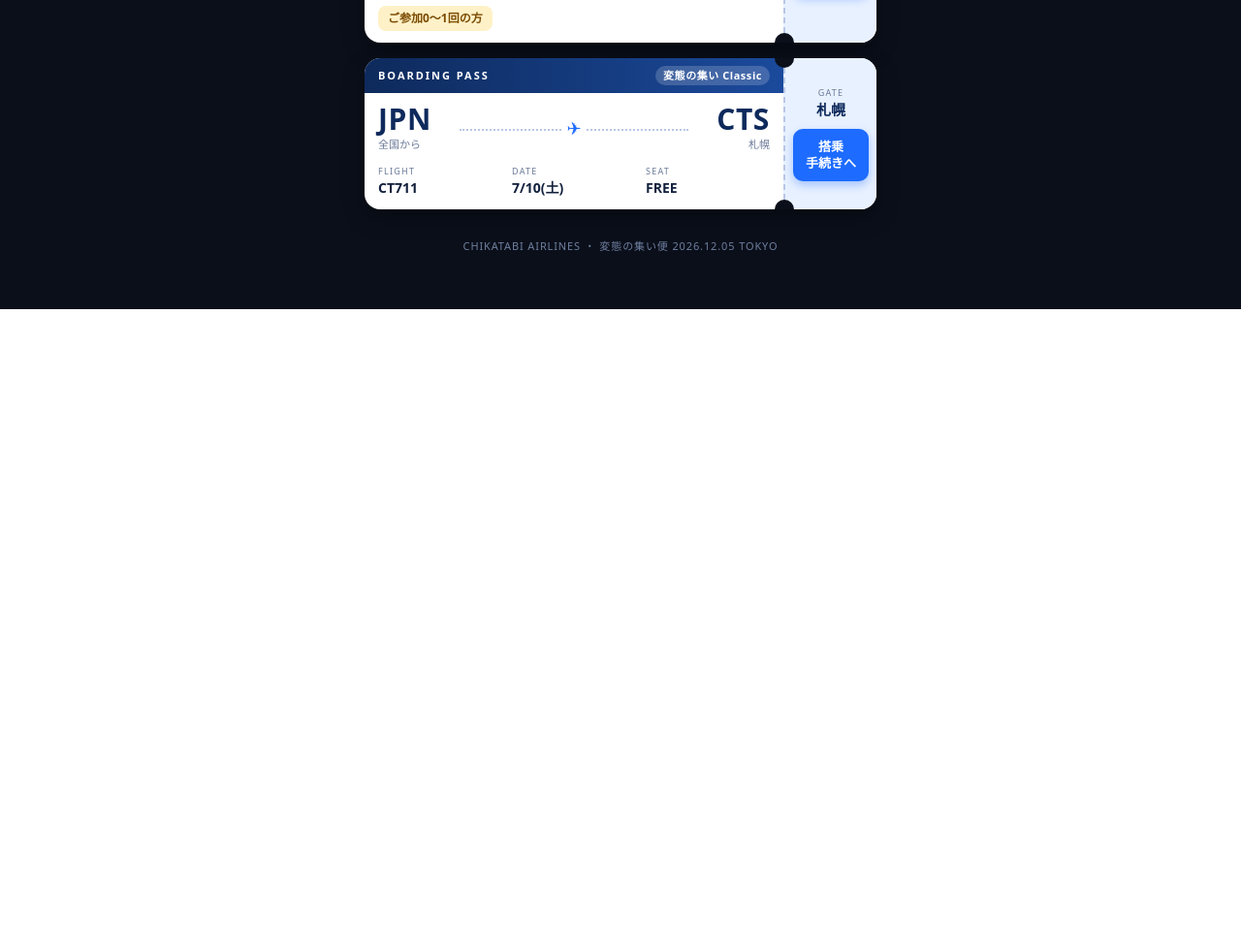
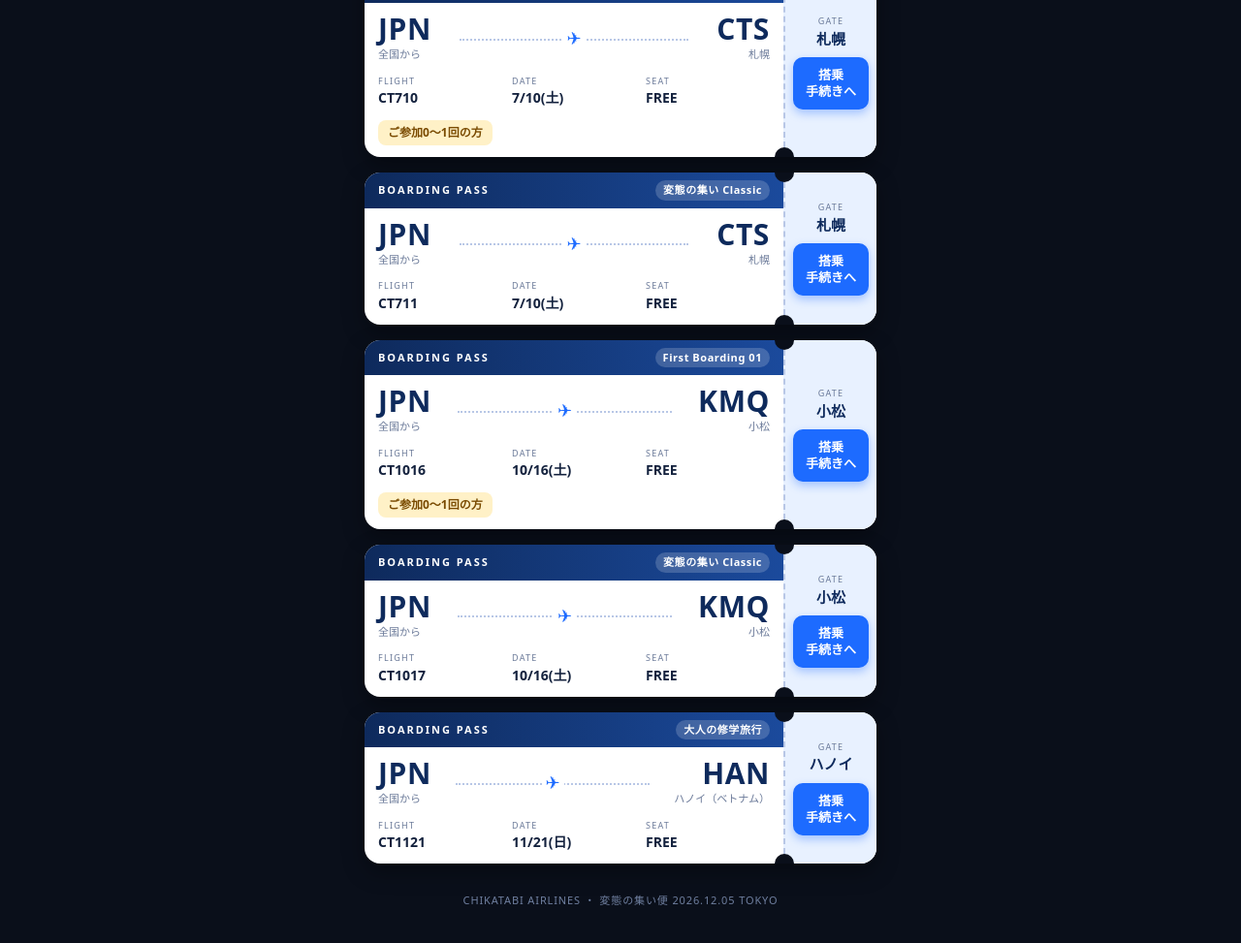
Before and after one commit to chikatabi/chikatabi-site, a plain HTML site: page 2027/index.html in a window 1280 px wide. Shown: the part 1641-2614 px from the top of the page at 97% size. Before the commit the page ends 1960 px from the top, so only its background shows below. Drawn offline with Linux system fonts and the light colour scheme.

Commit message:
2027年の案内ページに小松（01の集い・Classic）とハノイの3便を追加
Co-Authored-By: Claude Opus 5.5 <noreply@anthropic.com>

```diff
--- a/2027/index.html
+++ b/2027/index.html
@@ -155,6 +155,9 @@
     <a class="brow" href="#f5"><span class="flap">CT626</span><span class="flap">06/26</span><span class="bdest">利尻島</span><span class="bstat">受付中</span></a>
     <a class="brow" href="#f6"><span class="flap">CT710</span><span class="flap">07/10</span><span class="bdest">札幌 01</span><span class="bstat">受付中</span></a>
     <a class="brow" href="#f7"><span class="flap">CT711</span><span class="flap">07/10</span><span class="bdest">札幌</span><span class="bstat">受付中</span></a>
+    <a class="brow" href="#f8"><span class="flap">CT1016</span><span class="flap">10/16</span><span class="bdest">小松 01</span><span class="bstat">受付中</span></a>
+    <a class="brow" href="#f9"><span class="flap">CT1017</span><span class="flap">10/16</span><span class="bdest">小松</span><span class="bstat">受付中</span></a>
+    <a class="brow" href="#f10"><span class="flap">CT1121</span><span class="flap">11/21</span><span class="bdest">ハノイ</span><span class="bstat">受付中</span></a>
   </div>
 
   <p class="guide">▼ 乗りたい便の搭乗券から、搭乗手続き（お申し込み）へ</p>
@@ -302,6 +305,67 @@
     </div>
   </article>
 
+  <article class="pass" id="f8">
+    <div class="main">
+      <div class="ph"><span>BOARDING PASS</span><span class="cls">First Boarding 01</span></div>
+      <div class="route">
+        <div class="ap"><div class="code">JPN</div><div class="city">全国から</div></div>
+        <div class="plane"><span>✈</span></div>
+        <div class="ap to"><div class="code">KMQ</div><div class="city">小松</div></div>
+      </div>
+      <div class="info">
+        <div><div class="k">FLIGHT</div><div class="v">CT1016</div></div>
+        <div><div class="k">DATE</div><div class="v">10/16(土)</div></div>
+        <div><div class="k">SEAT</div><div class="v">FREE</div></div>
+      </div>
+      <span class="cond">ご参加0〜1回の方</span>
+    </div>
+    <div class="stub">
+      <div class="gate">GATE<b>小松</b></div>
+      <a class="go" href="https://lovely-chikatabi.square.site/product/first-boarding-in-01-/RPZL2DD7EJ7IGOAO5NSKOB54">搭乗<br>手続きへ</a>
+    </div>
+  </article>
+
+  <article class="pass" id="f9">
+    <div class="main">
+      <div class="ph"><span>BOARDING PASS</span><span class="cls">変態の集い Classic</span></div>
+      <div class="route">
+        <div class="ap"><div class="code">JPN</div><div class="city">全国から</div></div>
+        <div class="plane"><span>✈</span></div>
+        <div class="ap to"><div class="code">KMQ</div><div class="city">小松</div></div>
+      </div>
+      <div class="info">
+        <div><div class="k">FLIGHT</div><div class="v">CT1017</div></div>
+        <div><div class="k">DATE</div><div class="v">10/16(土)</div></div>
+        <div><div class="k">SEAT</div><div class="v">FREE</div></div>
+      </div>
+    </div>
+    <div class="stub">
+      <div class="gate">GATE<b>小松</b></div>
+      <a class="go" href="https://lovely-chikatabi.square.site/product/-in-/RGBXXGHWOTLLRVGFG6F7QGAI">搭乗<br>手続きへ</a>
+    </div>
+  </article>
+
+  <article class="pass" id="f10">
+    <div class="main">
+      <div class="ph"><span>BOARDING PASS</span><span class="cls">大人の修学旅行</span></div>
+      <div class="route">
+        <div class="ap"><div class="code">JPN</div><div class="city">全国から</div></div>
+        <div class="plane"><span>✈</span></div>
+        <div class="ap to"><div class="code">HAN</div><div class="city">ハノイ（ベトナム）</div></div>
+      </div>
+      <div class="info">
+        <div><div class="k">FLIGHT</div><div class="v">CT1121</div></div>
+        <div><div class="k">DATE</div><div class="v">11/21(日)</div></div>
+        <div><div class="k">SEAT</div><div class="v">FREE</div></div>
+      </div>
+    </div>
+    <div class="stub">
+      <div class="gate">GATE<b>ハノイ</b></div>
+      <a class="go" href="https://lovely-chikatabi.square.site/product/-in-/OMWBL4TN2P47LRPE7CFXLAOW">搭乗<br>手続きへ</a>
+    </div>
+  </article>
+
   <footer>CHIKATABI AIRLINES ・ 変態の集い便 2026.12.05 TOKYO</footer>
 </div>
 </body>
```
